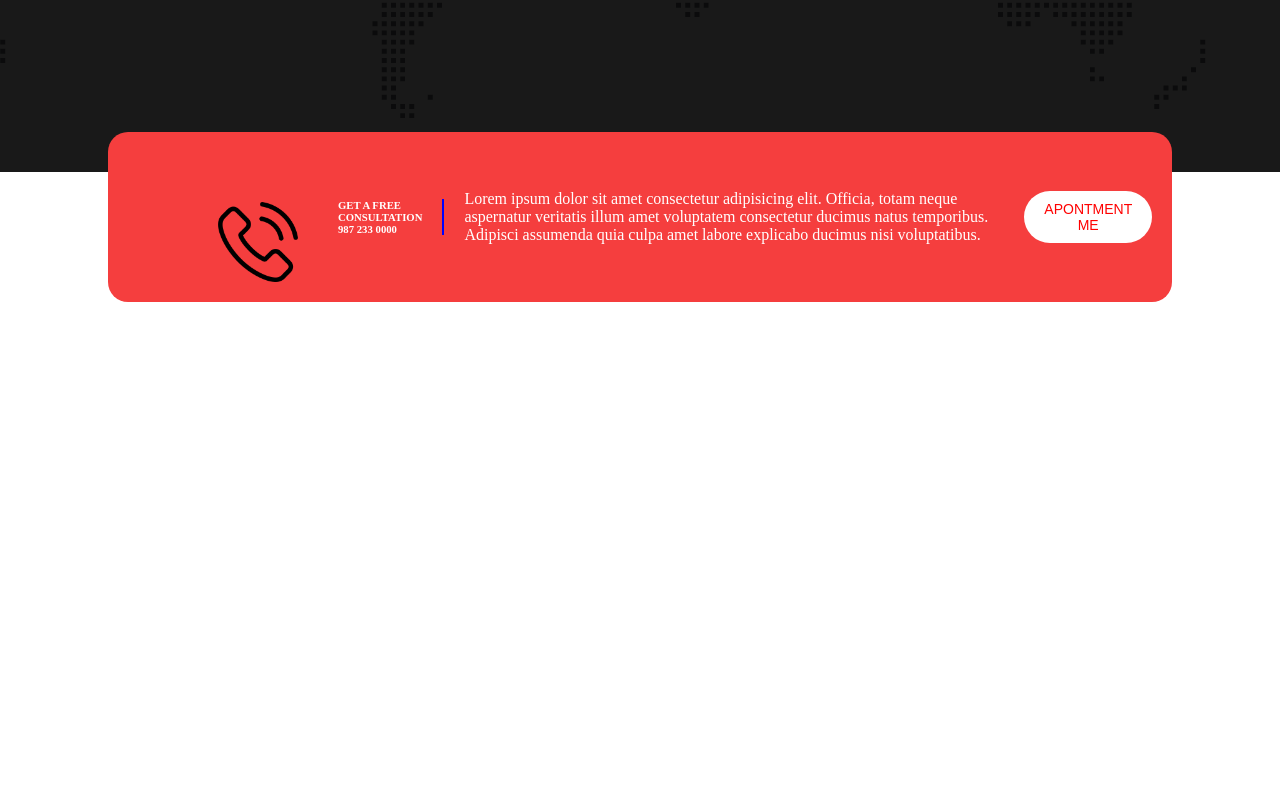
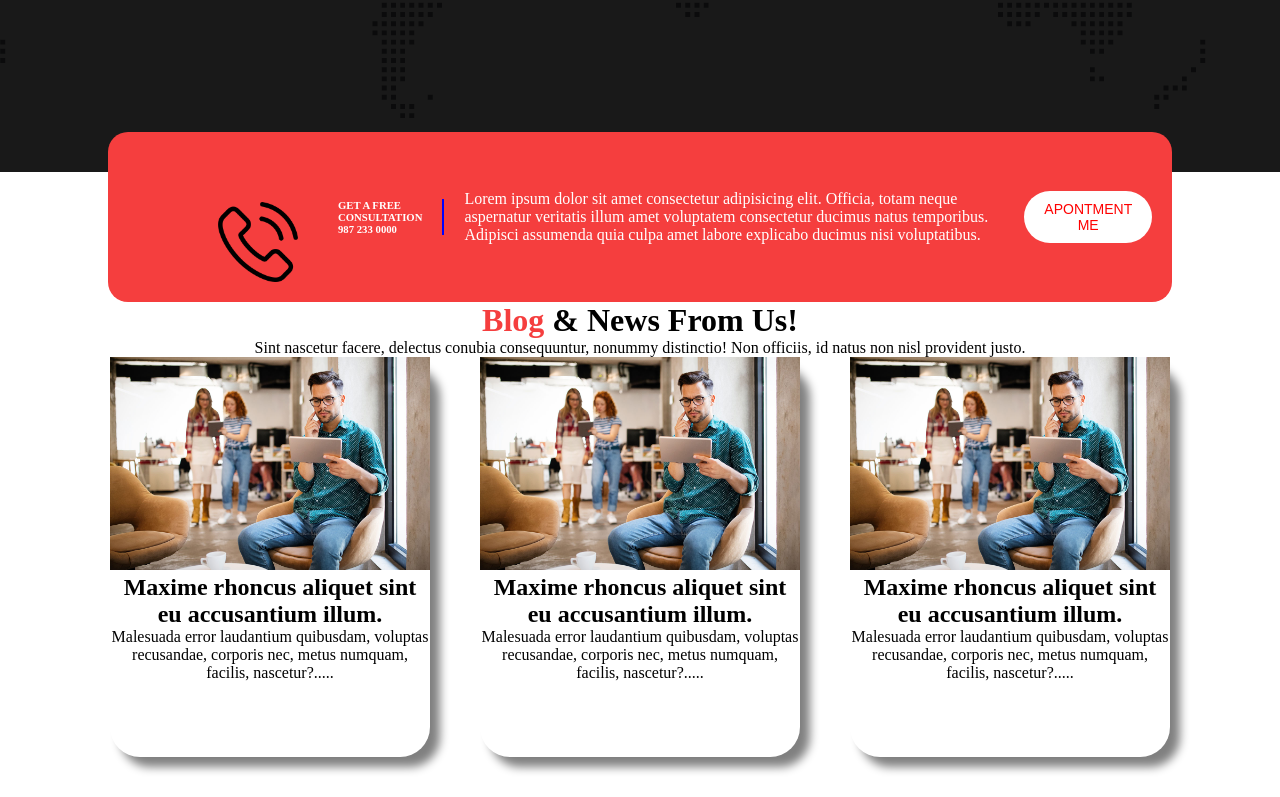
Before and after one commit to tusharahmednirma/digital-agency, a plain HTML site: page index.html in a window 1280 px wide. Shown: the part 1617-2414 px from the top of the page. Before the commit the page ends 1919 px from the top, so only its background shows below. Drawn offline with Linux system fonts and the light colour scheme.

Commit message:
update picture

```diff
--- a/index.html
+++ b/index.html
@@ -112,6 +112,32 @@
             </div>
         </section>
 
+        <div class="blog">
+            <h1> <span class="primary" >Blog</span> & News From Us!</h1>
+            <p>Sint nascetur facere, delectus conubia consequuntur, nonummy distinctio! Non officiis, id natus non nisl provident justo.</p>
+
+            <div class="cards-container">
+                <div class="cards">
+                    <img class="card-img" src="/asset/image/blog-1.jpg" alt="">
+
+                    <h2>Maxime rhoncus aliquet sint eu accusantium illum.</h2>
+                    <p>Malesuada error laudantium quibusdam, voluptas recusandae, corporis nec, metus numquam, facilis, nascetur?.....</p>
+                </div>
+                <div class="cards">
+                    <img class="card-img" src="/asset/image/blog-1.jpg" alt="">
+
+                    <h2>Maxime rhoncus aliquet sint eu accusantium illum.</h2>
+                    <p>Malesuada error laudantium quibusdam, voluptas recusandae, corporis nec, metus numquam, facilis, nascetur?.....</p>
+                </div>
+                <div class="cards">
+                    <img class="card-img" src="/asset/image/blog-1.jpg" alt="">
+
+                    <h2>Maxime rhoncus aliquet sint eu accusantium illum.</h2>
+                    <p>Malesuada error laudantium quibusdam, voluptas recusandae, corporis nec, metus numquam, facilis, nascetur?.....</p>
+                </div>
+            </div>
+        </div>
+
     </main>
     <footer>
 
--- a/style.css
+++ b/style.css
@@ -219,3 +219,24 @@
     .cell-phn h6{
         border-right: 2px solid blue;
     }
+    .card-img{
+
+        width: 100%;
+
+    }
+    .cards{
+
+        border-radius: 30px;
+        width: 320px;
+        height: 400px;
+        box-shadow: 10px 10px 10px gray;
+        margin-bottom: 40px;
+    }
+    .cards-container{
+        display: flex;
+        justify-content: center;
+        gap: 50px;
+    }
+    .blog{
+        text-align: center;
+    }
```
